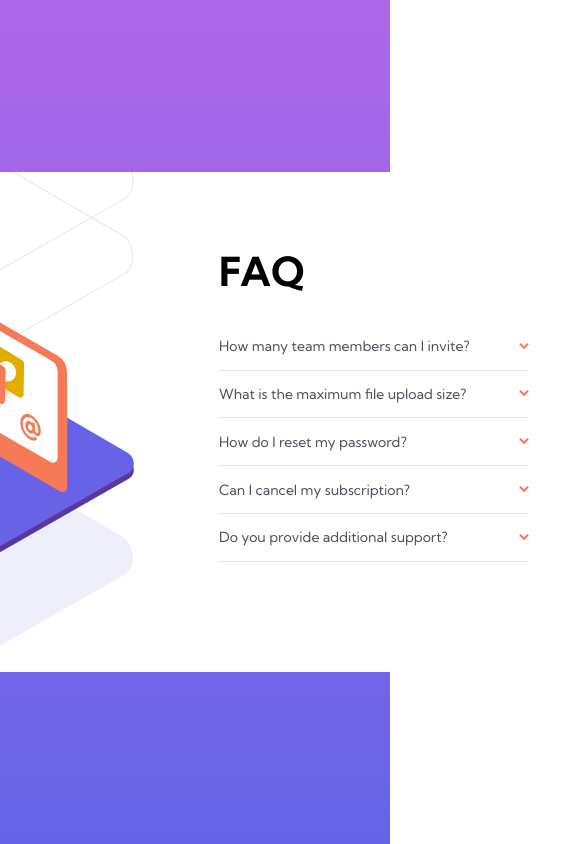
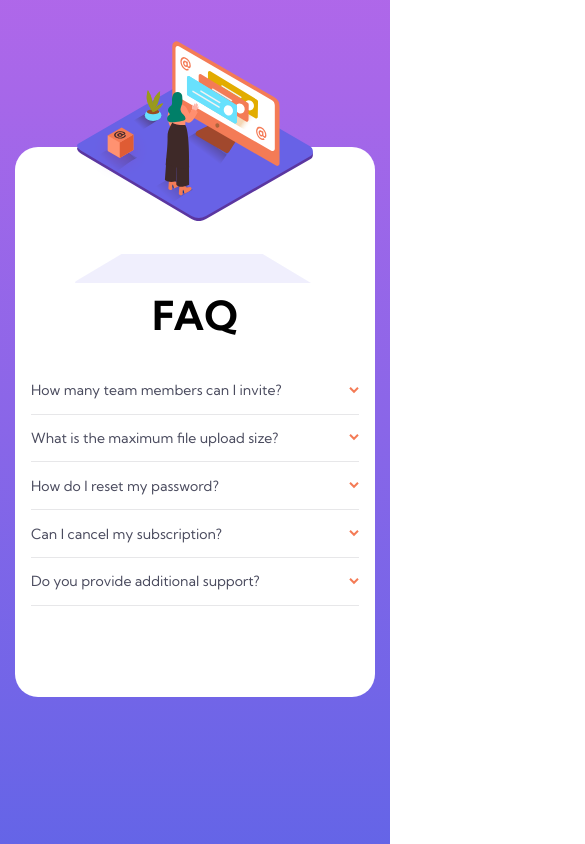
Before and after one commit to marijanagardovic/bonus-2, a plain HTML site: page index.html in a window 390 px wide. Shown: the top 844 px of the page, 585 px wide, since content can reach past the window. Drawn offline with Linux system fonts and the light colour scheme.

Commit message:
added media queries for mobile

```diff
--- a/index.html
+++ b/index.html
@@ -6,7 +6,7 @@
     <meta name="viewport" content="width=device-width, initial-scale=1.0">
     <link rel="shortcut icon" href="images/favicon-32x32.png" type="image/x-icon">
     <link rel="stylesheet" href="style.css">
-    <title>FAQ accordion</title>
+    <title>FAQ Accordion Card</title>
 </head>
 <body>
     <main>
@@ -18,46 +18,46 @@
         <div class="card-body">
             <h1 class="title">FAQ</h1>
             <div class="questions">
-                <div class="questionanswer">
+                <div class="question-answer">
                     <div class="question">
                         <h3 class="question-title">How many team members can I invite?</h3>
-                        <img src="images/icon-arrow-down.svg" alt="arrow">
+                        <img src="images/icon-arrow-down.svg" alt="arrow" class="arrow">
                     </div>
                     <div class="answer">
                         <p>You can invite up to 2 additional users on the Free plan. There is no limit on team members for the Premium plan. </p>
                     </div>
                 </div>
-                <div class="questionanswer">
+                <div class="question-answer">
                     <div class="question">
                         <h3 class="question-title">What is the maximum file upload size?</h3>
-                        <img src="images/icon-arrow-down.svg" alt="arrow">
+                        <img src="images/icon-arrow-down.svg" alt="arrow" class="arrow">
                     </div>
                     <div class="answer">
                         <p>No more than 2GB. All files in your account must fit your allotted storage space. </p>
                     </div>
                 </div>
-                <div class="questionanswer">
+                <div class="question-answer">
                     <div class="question">
                         <h3 class="question-title">How do I reset my password?</h3>
-                        <img src="images/icon-arrow-down.svg" alt="arrow">
+                        <img src="images/icon-arrow-down.svg" alt="arrow" class="arrow">
                     </div>
                     <div class="answer">
                         <p>Click “Forgot password” from the login page or “Change password” from your profile page. A reset link will be emailed to you.</p>
                     </div>
                 </div>
-                <div class="questionanswer">
+                <div class="question-answer">
                     <div class="question">
                         <h3 class="question-title">Can I cancel my subscription?</h3>
-                        <img src="images/icon-arrow-down.svg" alt="arrow">
+                        <img src="images/icon-arrow-down.svg" alt="arrow" class="arrow">
                     </div>
                     <div class="answer">
                         <p>Yes! Send us a message and we’ll process your request no questions asked.</p>
                     </div>
                 </div>
-                <div class="questionanswer">
+                <div class="question-answer">
                     <div class="question">
                         <h3 class="question-title">Do you provide additional support?</h3>
-                        <img src="images/icon-arrow-down.svg" alt="arrow">
+                        <img src="images/icon-arrow-down.svg" alt="arrow" class="arrow">
                     </div>
                     <div class="answer">
                         <p>Chat and email support is available 24/7. Phone lines are open during normal business hours.</p>
--- a/main.js
+++ b/main.js
@@ -5,7 +5,7 @@ this.addEventListener("DOMContentLoaded", () =>{
         if(question.parentNode.classList.contains("active")){
             question.parentNode.classList.toggle("active")
         }
-    else{
+    else {
     questions.forEach(question => question.parentNode.classList.remove("active"))
     question.parentNode.classList.add("active")
         }
--- a/style.css
+++ b/style.css
@@ -78,7 +78,7 @@ main {
     height: 100%;
 }
 
-.questionanswer {
+.question-answer {
     border-bottom: 1px solid var(--light-grayish-blue);
     width: 310px;
 }
@@ -94,9 +94,8 @@ main {
     color: var(--soft-red);
 }
 
-.questin.active img {
+.active > .question > .arrow {
     transform: rotate(180deg);
-    transition: all 0.3s ease-in-out;
 }
 
 .question img {
@@ -119,3 +118,49 @@ main {
     top: 42%;
     left: -22%;
 }
+
+@media (max-width: 950px) {
+    main {
+      height: 550px;
+      width: 360px;
+      grid-template-columns: 1fr;
+      grid-template-rows: 120px 1fr;
+      grid-gap: 0.5rem;
+      position: relative;
+      padding: 1rem;
+    }
+
+    .card-image {
+      background: url("images/bg-pattern-mobile.svg");
+      background-repeat: no-repeat;
+      background-position: center 570%;
+    }
+
+    .body-image {
+      position: absolute;
+      top: -110%;
+      width: 100%;
+      height: 200px;
+      background-size: 72%;
+      background-position: center;
+    }
+
+    .title {
+        text-align: center;
+    }
+
+    .box-image {
+      width: 55px;
+      left: 19%;
+      top: -30%;
+    }
+
+    .card-body {
+      margin-top: 0px;
+    }
+
+    .question-answer {
+      width: 100%;
+    }
+
+}
```
